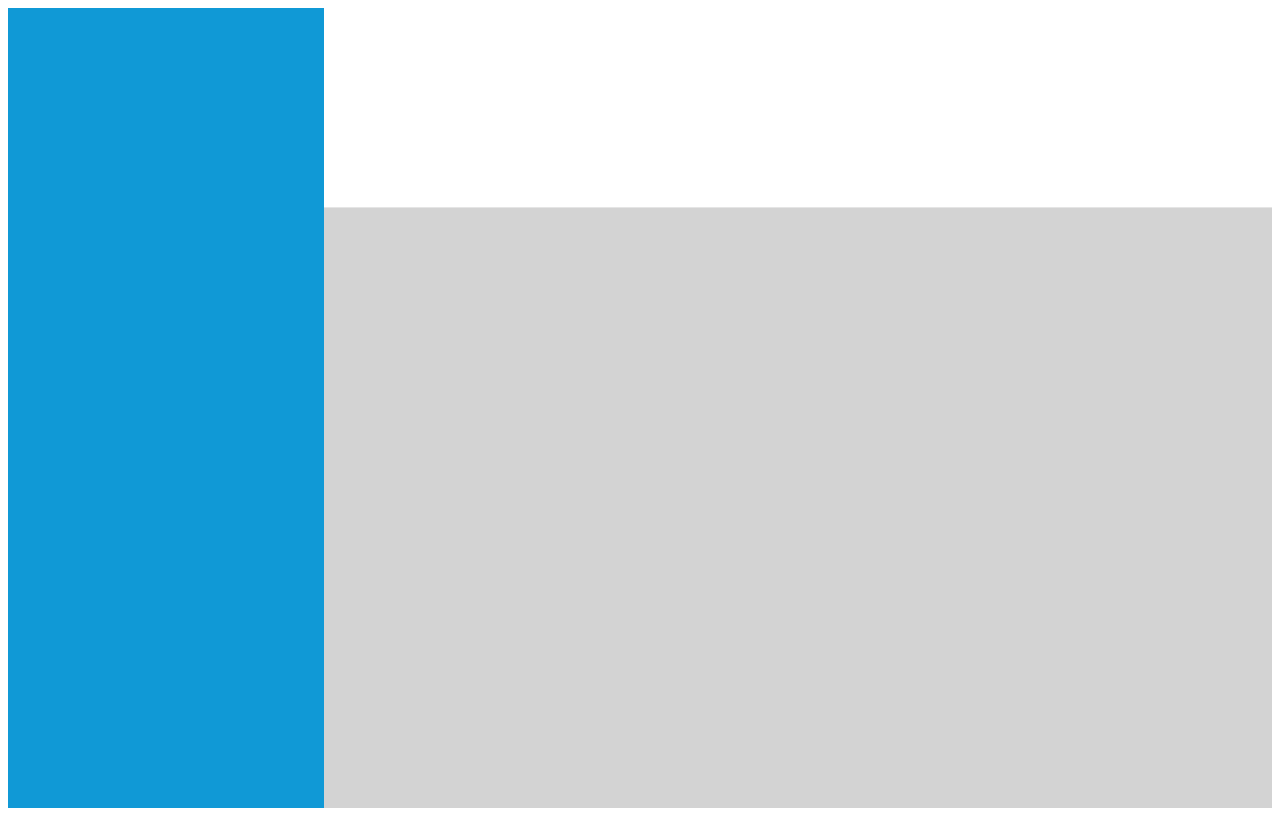
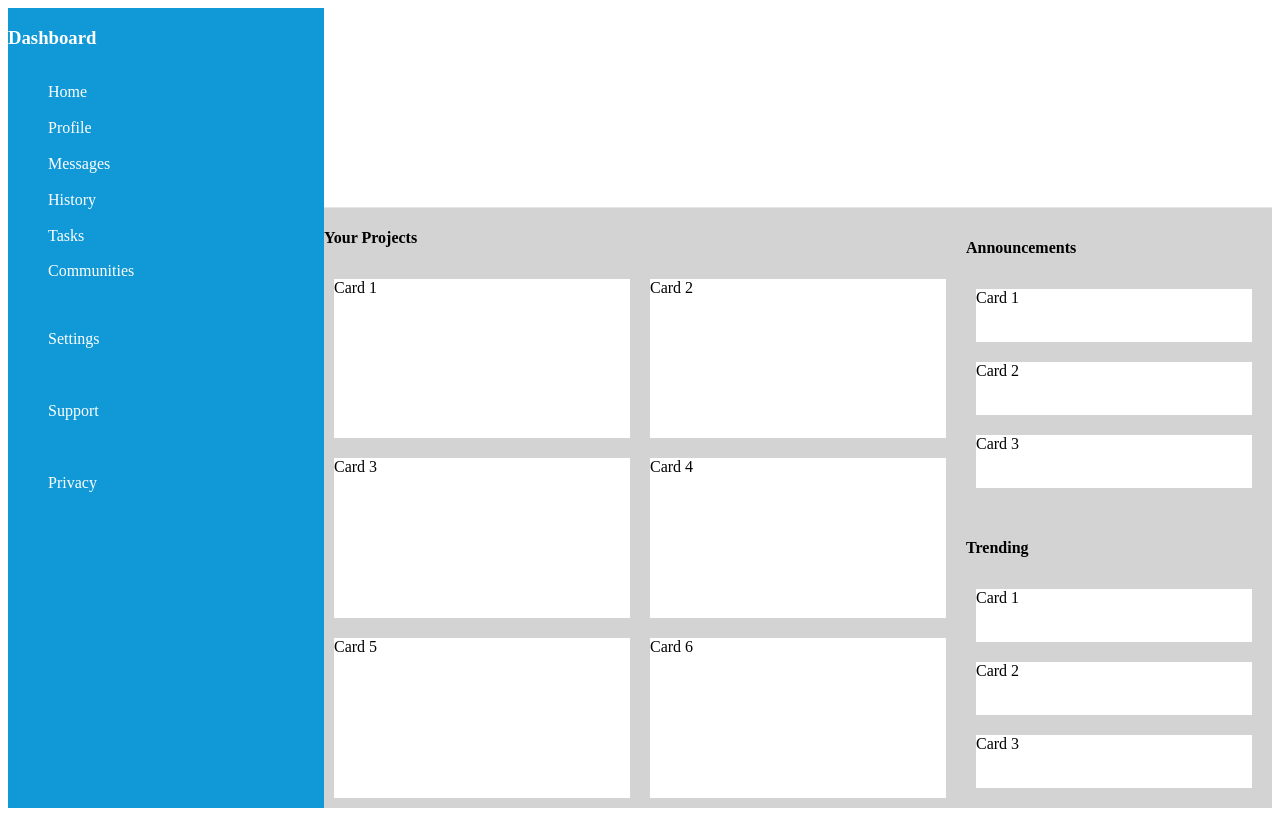
Before and after one commit to myself-meen/admin-dashboard, a plain HTML site: page index.html in a window 1280 px wide. Drawn offline with Linux system fonts and the light colour scheme.

Commit message:
Enhance admin dashboard layout with sidebar and main content structure

```diff
--- a/index.html
+++ b/index.html
@@ -9,9 +9,48 @@
 </head>
 <body>
     <div class="container">
-        <div class="sidebar"></div>
+        <div class="sidebar">
+           <h3>Dashboard</h3>
+           <ul>
+            <li>Home</li>
+            <li>Profile</li>
+            <li>Messages</li>
+            <li>History</li>
+            <li>Tasks</li>
+            <li>Communities</li>
+           </ul>
+           <ul>
+            <li>Settings</li>
+            <li>Support</li>
+            <li>Privacy</li>
+           </ul>
+
+        </div>
         <div class="header"></div>
-        <div class="main-content"></div>
+        <div class="main-content">
+            <div class="card-container">
+                <h4>Your Projects</h4>
+
+                <div class="card card1">Card 1</div>
+                <div class="card card2">Card 2</div>
+                <div class="card card3">Card 3</div>
+                <div class="card card4">Card 4</div>
+                <div class="card card5" >Card 5</div>
+                <div class="card card6">Card 6</div>
+            </div>
+            <div class="announcements">
+                 <h4>Announcements</h4>
+                 <div class="card acard1">Card 1</div>
+                <div class="card acard2">Card 2</div>
+                <div class="card acard3">Card 3</div>
+            </div>
+            <div class="trending">
+                <h4>Trending</h4>
+                 <div class="card tcard1">Card 1</div>
+                <div class="card tcard2">Card 2</div>
+                <div class="card tcard3">Card 3</div>
+            </div>
+        </div>
 
     </div>
 </body>
--- a/styles.css
+++ b/styles.css
@@ -2,6 +2,12 @@
 
 .sidebar {
     background-color: #1099D6;
+      grid-column: 1/2;
+    grid-row: 1/3;
+     color: #FFFFFF;
+   display: grid;
+   grid-template-rows: 0.1fr 1fr 1fr 1fr ;
+
 }
 
 .header {
@@ -20,9 +26,12 @@
 
 }
 
-.sidebar {
-    grid-column: 1/2;
-    grid-row: 1/3;
+.sidebar >ul{
+
+  display: grid;
+  list-style: none;
+
+
 }
 
 .header {
@@ -33,5 +42,38 @@
 .main-content {
     grid-column: 2/3;
     grid-row: 2/3;
+    display: grid;
+    grid-template-columns: 2fr 1fr;
+    grid-template-rows: 1fr 1fr ;
 
 }
+.card-container{
+    grid-row: 1/3;
+    display: grid;
+    grid-template-columns: repeat(2, 1fr);
+    grid-template-rows: auto repeat(3,1fr) ;
+}
+.card{
+    margin: 10px;
+    background-color: #FFFFFF;
+}
+.card-container h4{
+    grid-column: 1/3;
+
+}
+.announcements{
+    grid-column: 2/3;
+    grid-row: 1/2;
+    margin: 10px;
+    /* background-color: #FFFFFF; */
+    display: grid;
+    grid-template-rows: auto repeat(3,1fr) ;
+}
+.trending{
+    grid-column: 2/3;
+    grid-row: 2/3;
+    margin: 10px;
+    /* background-color: #FFFFFF; */
+    display: grid;
+    grid-template-rows: auto repeat(3,1fr) ;
+}
```
